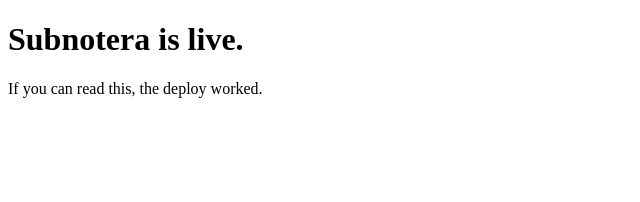
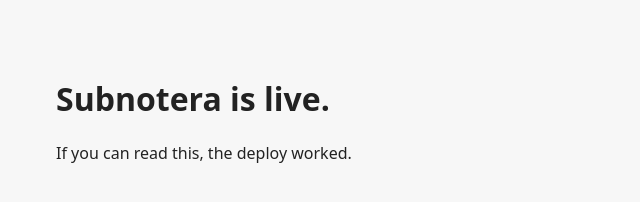
Before and after one commit to Crownstone1964/subnotera, a plain HTML site: page index.html in a window 1280 px wide. Shown: the whole page, without its empty margins (0-640 px from the left). Drawn offline with Linux system fonts and the light colour scheme.

Commit message:
Update index.html

```diff
--- a/index.html
+++ b/index.html
@@ -4,6 +4,16 @@
     <meta charset="UTF-8" />
     <meta name="viewport" content="width=device-width, initial-scale=1.0" />
     <title>Subnotera</title>
+
+    <style>
+  body {
+    font-family: system-ui, -apple-system, BlinkMacSystemFont, sans-serif;
+    padding: 3rem;
+    background: #f7f7f7;
+    color: #222;
+  }
+</style>
+
   </head>
   <body>
     <h1>Subnotera is live.</h1>
```
